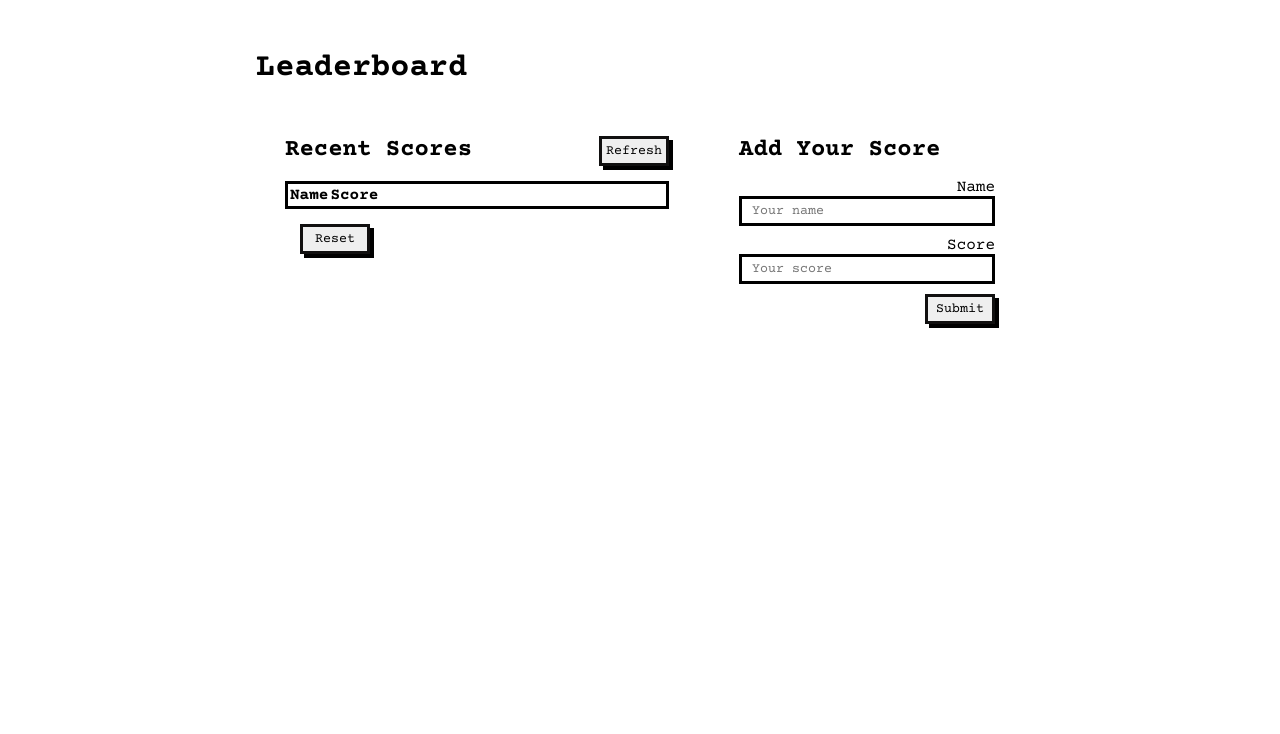
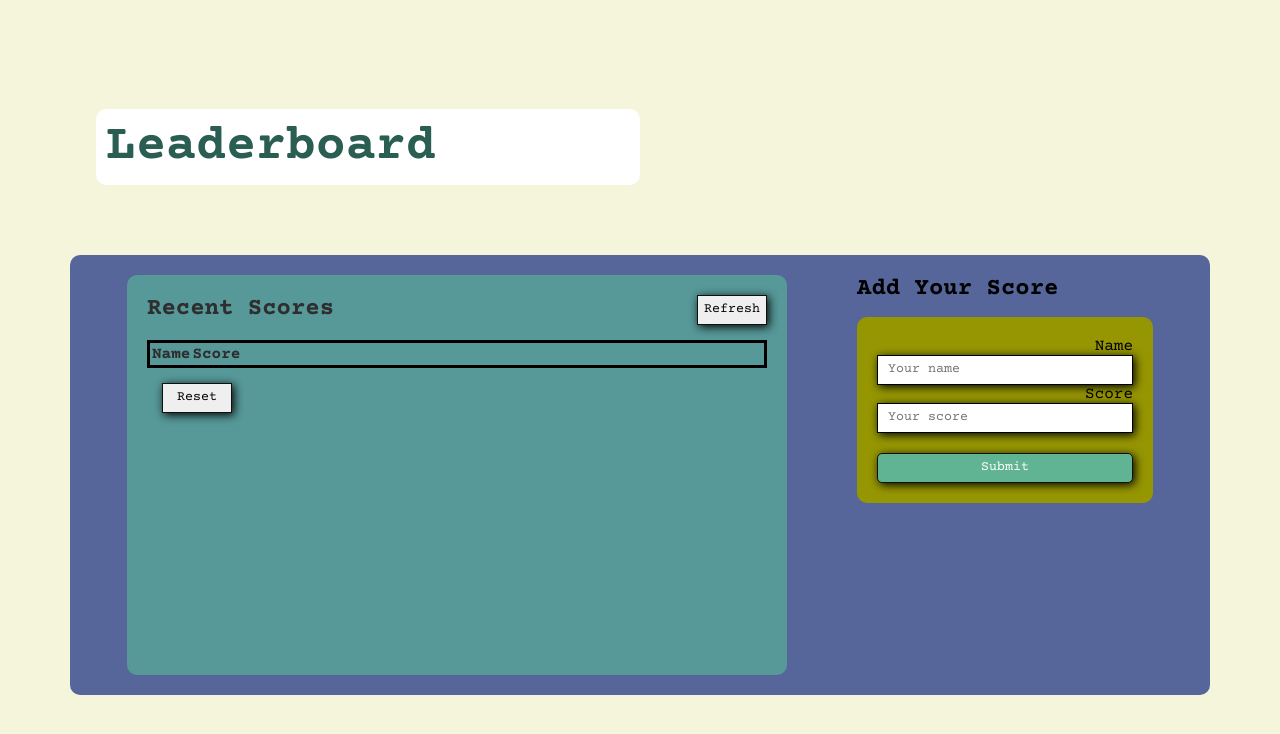
Before and after one commit to Paskab012/Leaderboard-ps, a website built with webpack: page src/index.html in a window 1280 px wide. Built offline with nearby package versions, Linux system fonts and the light colour scheme; no server answers.

Commit message:
Add styling to th

```diff
--- a/src/style.css
+++ b/src/style.css
@@ -10,16 +10,21 @@
 html,
 body {
   overflow-x: hidden;
+  background-color: beige;
 }
 
 header {
-  margin: 50px 0 30px 20vw;
+  display: flex;
+  width: 85%;
+  margin: 0 auto;
 }
-
 main {
   display: flex;
-  margin: 50px;
+  margin: 70px;
   justify-content: center;
+  background-color: rgb(86, 102, 154);
+  padding: 20px;
+  border-radius: 10px;
 }
 
 .section-head {
@@ -27,16 +32,32 @@ main {
   justify-content: space-between;
 }
 
+h1 {
+  color: rgb(42, 94, 82);
+  font-size: 50px;
+  background-color: rgb(255, 255, 255);
+  width: 50%;
+  border-radius: 10px;
+  padding: 10px;
+  margin-top: 10%;
+}
+
 .section-body {
   margin: 15px 0 15px 0;
 }
 
 .section-body ul li {
-  padding: 10px;
+  padding: 20px;
 }
 
 .left {
   margin-right: 70px;
+  background-color: rgb(87, 152, 152);
+  width: 60%;
+  height: 50vh;
+  border-radius: 10px;
+  padding: 20px;
+  color: rgb(46, 46, 46);
 }
 
 .left .section-body {
@@ -50,7 +71,7 @@ main {
 }
 
 .left .section-body ul li:nth-child(even) {
-  background-color: rgb(208, 208, 208);
+  background-color: rgb(105, 64, 64);
 }
 
 .end {
@@ -63,27 +84,37 @@ form {
   flex-direction: column;
   align-items: flex-end;
   width: 20vw;
+  background-color: rgb(150, 150, 3);
+  width: 100%;
+  padding: 20px;
+  border-radius: 10px;
 }
 
 form input {
-  border: 3px solid black;
-  margin-bottom: 10px;
+  border: 1px solid black;
+  margin-bottom: 15px;
   height: 30px;
   width: 20vw;
   padding: 10px;
+  margin: 0 auto;
+  box-shadow: 2px 2px 10px 0 rgb(0, 0, 0);
 }
 
 button {
-  border: 3px solid rgb(17, 16, 16);
+  border: 1px solid rgb(17, 16, 16);
   width: 70px;
   height: 30px;
   margin-left: 15px;
-  box-shadow: 4px 4px 0 0 rgb(0, 0, 0);
+  box-shadow: 2px 2px 10px 0 rgb(0, 0, 0);
 }
 
 form button {
-  margin: 0;
   justify-content: flex-end;
+  width: 100%;
+  margin-top: 20px;
+  border-radius: 5px;
+  background-color: rgb(96, 179, 147);
+  color: white;
 }
 
 .hide {
```
Also changed, not shown: README.md, ld.png (added).
